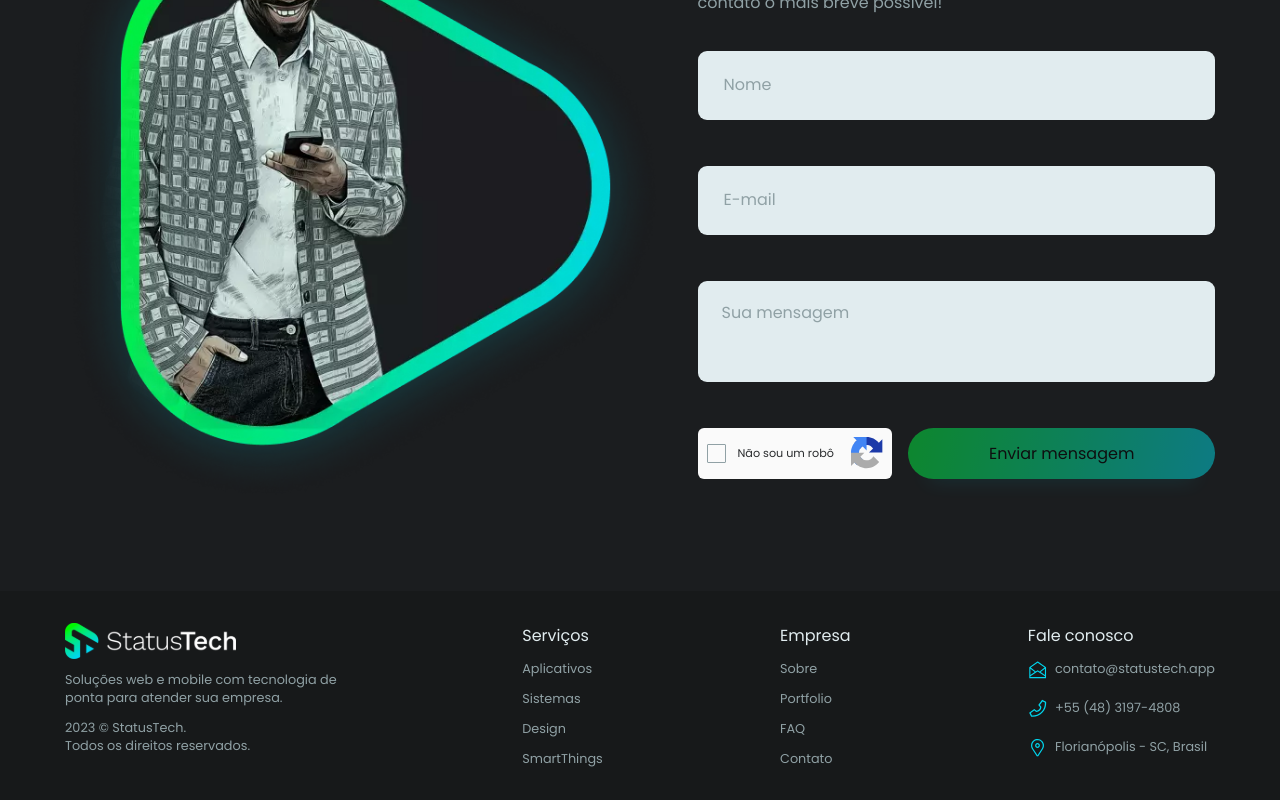
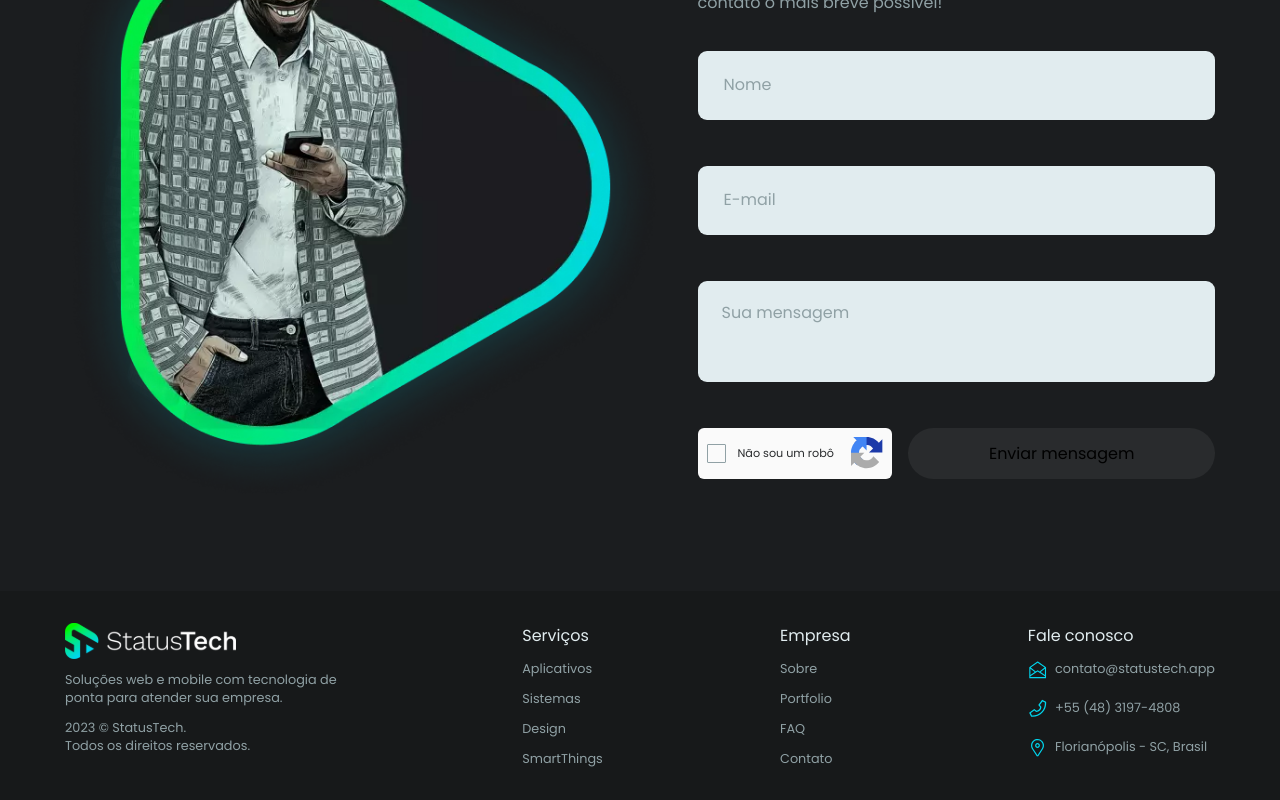
Before and after one commit to Samuel-StatusTech/statustech-front, a React (Create React App) app: page / in a window 1280 px wide. Shown: the part 5899-6699 px from the top of the page. Built offline with nearby package versions, Linux system fonts and the light colour scheme; no server answers.

Commit message:
Form button disabled new design

```diff
--- a/src/components/Button/styles.ts
+++ b/src/components/Button/styles.ts
@@ -2,7 +2,7 @@ import styled from "styled-components"
 
 
 export const Element = styled.button<{ enabled: boolean; }>`
-  background:${p => p.theme.pallete.gradient};
+  background:${p => p.enabled ? p.theme.pallete.gradient : p.theme.pallete.projectcontent};
   font-size:2rem;
   padding:1.2rem 3.5rem;
   border-radius:5.5rem;
@@ -10,7 +10,6 @@ export const Element = styled.button<{ enabled: boolean; }>`
   border:none;
   outline:none;
   cursor:${p => p.enabled ? 'pointer' : 'default'};
-  opacity: ${p => p.enabled ? 1 : 0.5};
   transition:opacity .4s;
-  box-shadow:${p => p.theme.shadows.button};
+  box-shadow:${p => p.enabled ? p.theme.shadows.button : ''};
 `
```
